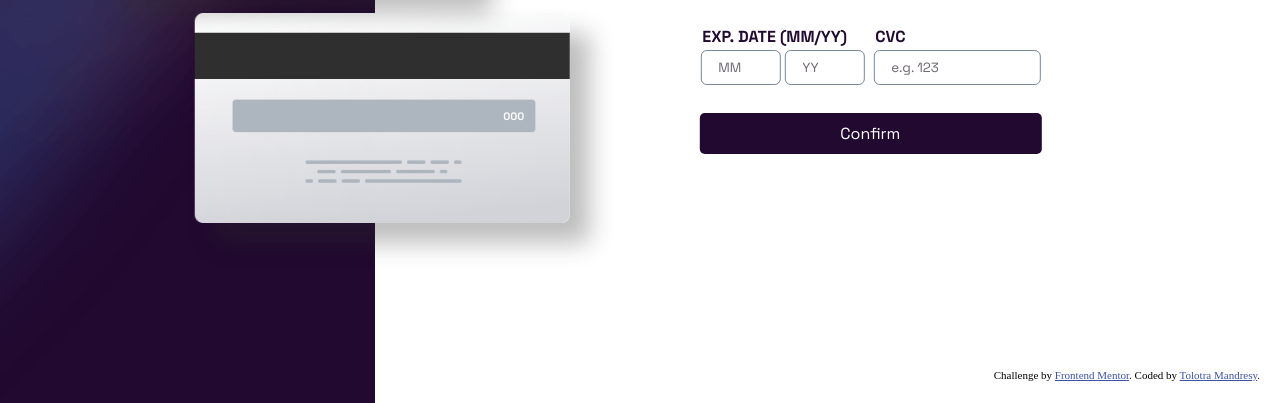
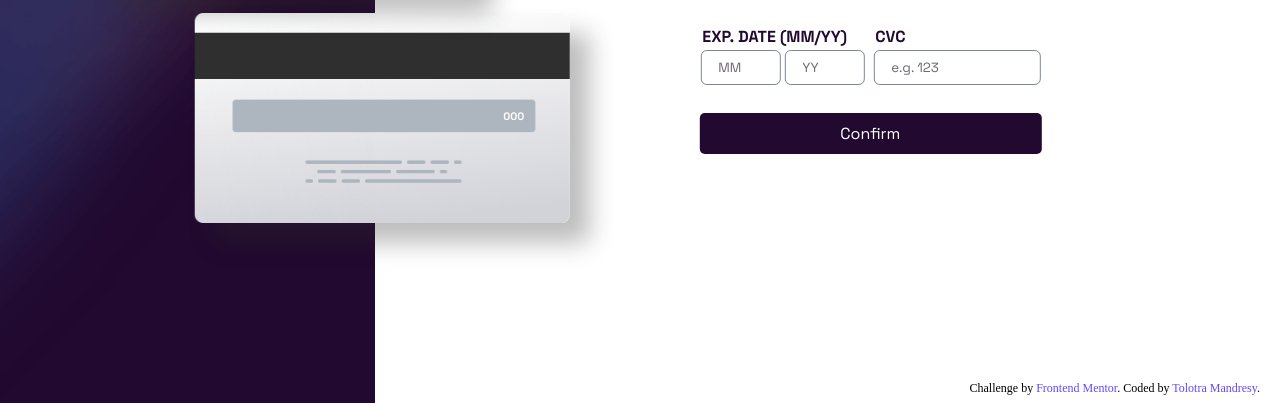
Before and after one commit to TolotraMandresy/Live-card-editing---exo-CSS-JS-, a plain HTML site: page index.html in a window 1280 px wide. Shown: the part 397-800 px from the top of the page. Drawn offline with Linux system fonts and the light colour scheme.

Commit message:
attribution style modified

```diff
--- a/index.html
+++ b/index.html
@@ -11,18 +11,6 @@
 
     <title>Frontend Mentor | Interactive card details form</title>
 
-    <!-- Feel free to remove these styles or customise in your own stylesheet 👍 -->
-    <style>
-      .attribution {
-        font-size: 11px;
-        text-align: center;
-      }
-
-      .attribution a {
-        color: hsl(228, 45%, 44%);
-      }
-    </style>
-  </head>
 
   <body>
     <div id="content">
--- a/src/style/style.css
+++ b/src/style/style.css
@@ -168,8 +168,8 @@ section {
     padding-top: 100px;
     width: 86vw;
     max-width: 380px;
-    height: calc(100vh - (var(--height) + 80px + 100px));
-    min-height: calc((var(--height) + 80px + 100px));
+    /* height: calc(100vh - (var(--height) + 80px + 100px)); */
+    /* min-height: calc((var(--height) + 80px + 100px)); */
     margin: auto;
     overflow-x: hidden;
 }
@@ -386,8 +386,17 @@ form {
 .attribution {
     width: 100%;
     text-align: center;
-    margin: auto;
-    margin-bottom: 20px;
+    margin: 30px auto 10px auto;
+    font-size: 12px;
+}
+
+.attribution a{
+    color: hsl(249, 99%, 64%);
+    text-decoration: none;
+}
+
+.attribution a:hover{
+    text-decoration: underline;
 }
 
 @media (max-width: 315px) {
@@ -567,6 +576,7 @@ form {
         position: absolute;
         bottom: 2px;
         right: 20px;
+        margin-bottom: 5px;
         width: max-content;
     }
 }
```
